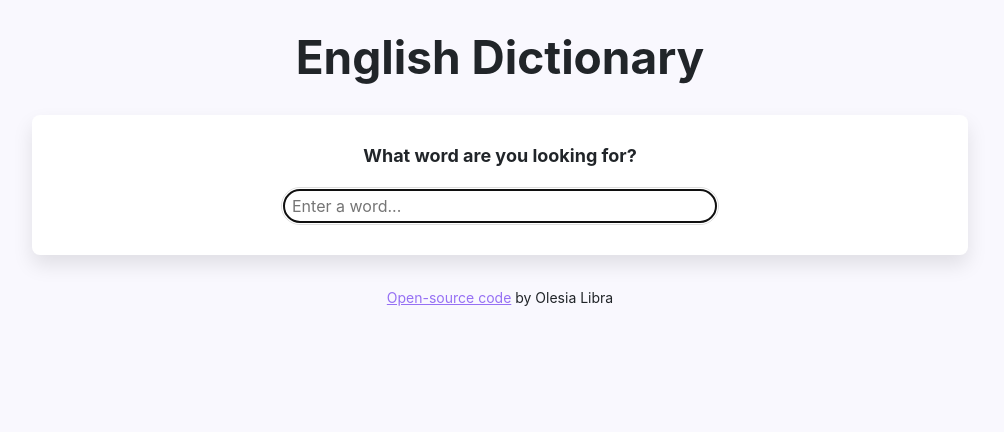
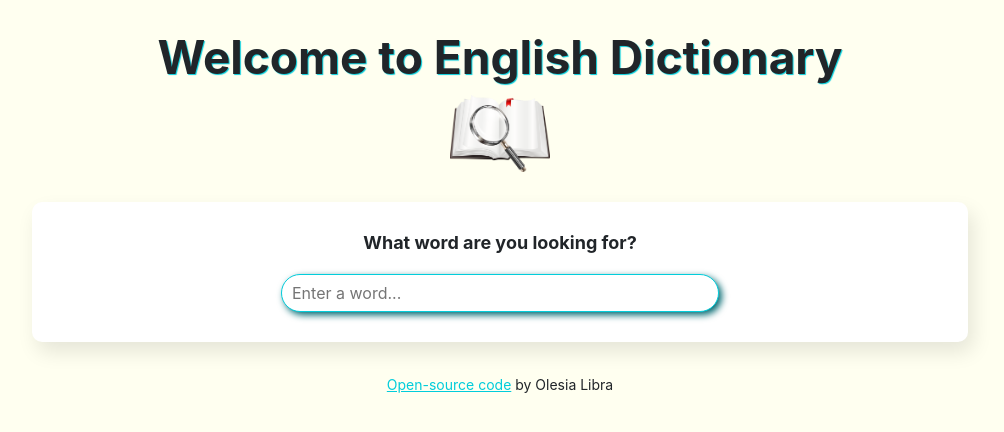
Before and after one commit to Solymar1388/dictionary-project, a React (Create React App) app: page / in a window 1280 px wide. Shown: the top 432 px of the page, without its empty margins (140-1144 px from the left). Built offline with nearby package versions, Linux system fonts and the light colour scheme; no server answers.

Commit message:
changed some css

```diff
--- a/src/App.css
+++ b/src/App.css
@@ -1,13 +1,12 @@
 body {
-  background-color: #f9f8fe;
+  background-color: #fffff0;
 }
 
 a {
-  color: #9670f4;
+  color: #02cddb;
 }
 
 .App {
-  /* padding: 20px 0 100px; */
   max-width: 960px;
   margin: 0 auto;
 }
@@ -16,11 +15,19 @@ a {
   margin: 30px 0;
 }
 
+.App .title {
+  font-size: 46px;
+  font-weight: 700;
+  margin-bottom: 10px;
+  text-shadow: 1px 1px 1px #02cddb;
+}
+
+.App-logo {
+  display: block;
+  margin: 0 auto;
+  max-width: 100px;
+}
+
 .App-footer {
   margin: 30px 0;
 }
-
-.App .title {
-  font-size: 46px;
-  font-weight: 700;
-}
--- a/src/App.js
+++ b/src/App.js
@@ -1,4 +1,6 @@
+import logo from './logo.png';
 import './App.css';
+
 import Dictionary from './Dictionary';
 
 export default function App() {
@@ -6,7 +8,14 @@ export default function App() {
     <div className="App">
       <div className="container">
         <header className="App-header">
-          <h1 className="title text-center letter-capitalized">English Dictionary</h1>
+          <h1 className="title text-center letter-capitalized">
+            Welcome to English Dictionary
+          </h1>
+          <img
+            src={logo}
+            class="img-fluid App-logo"
+            alt="logo"
+          ></img>
         </header>
         <main>
           <Dictionary defaultKeyword="waterfall" />
@@ -15,7 +24,8 @@ export default function App() {
           <small>
             <a href="https://github.com/Solymar1388/dictionary-project">
               Open-source сode
-            </a> {""}
+            </a>{' '}
+            {''}
             by Olesia Libra
           </small>
         </footer>
--- a/src/Dictionary.css
+++ b/src/Dictionary.css
@@ -1,8 +1,8 @@
 .Dictionary section {
     background-color: white;
     padding: 30px;
-    border-radius: 8px;
-    box-shadow: 0 10px 20px rgba(0, 0, 0, 0.1);
+    border-radius: 10px;
+    box-shadow: 5px 10px 20px rgba(0, 0, 0, 0.1);
     margin: 20px 0;
 }
 
@@ -21,8 +21,14 @@
     color: #333;
     width: 50%;
     padding: 6px 10px;
-    border: 1px solid #ddd;
+    border: 1px solid #02cddb;
     border-radius: 30px;
+    box-shadow: 3px 3px 7px #016870;
+
+}
+
+*:focus {
+    outline: none;
 }
 
 .Dictionary .hint {
--- a/src/Dictionary.js
+++ b/src/Dictionary.js
@@ -52,10 +52,8 @@ if(loaded) {
           <form onSubmit={handleSubmit}>
             <input
               type="search"
-              autoFocus={true}
               onChange={handleKeywordChange}
               placeholder="Enter a word..."
-              // defaultValue={props.defaultKeyword}
             />
           </form>
         </section>
--- a/src/Meaning.css
+++ b/src/Meaning.css
@@ -1,7 +1,8 @@
 .Meaning h3 {
-    font-size: 24px;
+    font-size: 28px;
     line-height: 1.5;
     font-weight: bold;
+    text-shadow: 1px 1px 1px #02cddb;
 }
 
 .Meaning .definition {
@@ -9,7 +10,7 @@
 }
 
 .Meaning .example {
-    color: #70757a;
+    color: #03767e;
     font-style: italic;
     margin-left: 30px;
 }
--- a/src/Photos.css
+++ b/src/Photos.css
@@ -1,4 +1,11 @@
 .Photos img {
-    border-radius: 4px;
+    border-radius: 6px;
     margin-bottom: 20px;
+    border: 1px solid #02cddb;
+    box-shadow: 3px 3px 7px #016870;
+    transition: all .35s ease-in-out;
 }
+
+.Photos img:hover {
+    box-shadow: none;
+}
--- a/src/Results.css
+++ b/src/Results.css
@@ -2,4 +2,5 @@
     font-size: 36px;
     font-weight: bold;
     line-height: 1.5;
+    text-shadow: 1px 1px 1px #02cddb;
 }
--- a/src/Synonyms.css
+++ b/src/Synonyms.css
@@ -1,4 +1,5 @@
 .Synonyms h6 {
+    color:rgb(107, 106, 106);
     font-style: italic;
     margin-top: 5px;
     margin-bottom: 0px;
```
Also changed, not shown: src/Phonetic.js (+0 -12 lines), src/Synonyms.js (+0 -17 lines), src/setupTests.js (+1 -4 lines), src/logo.png (added).
